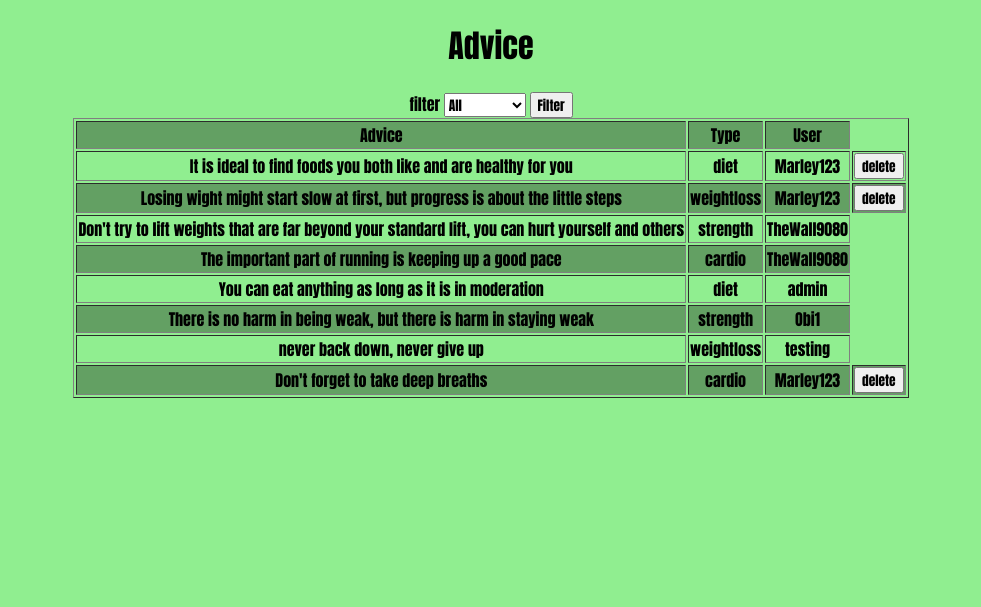
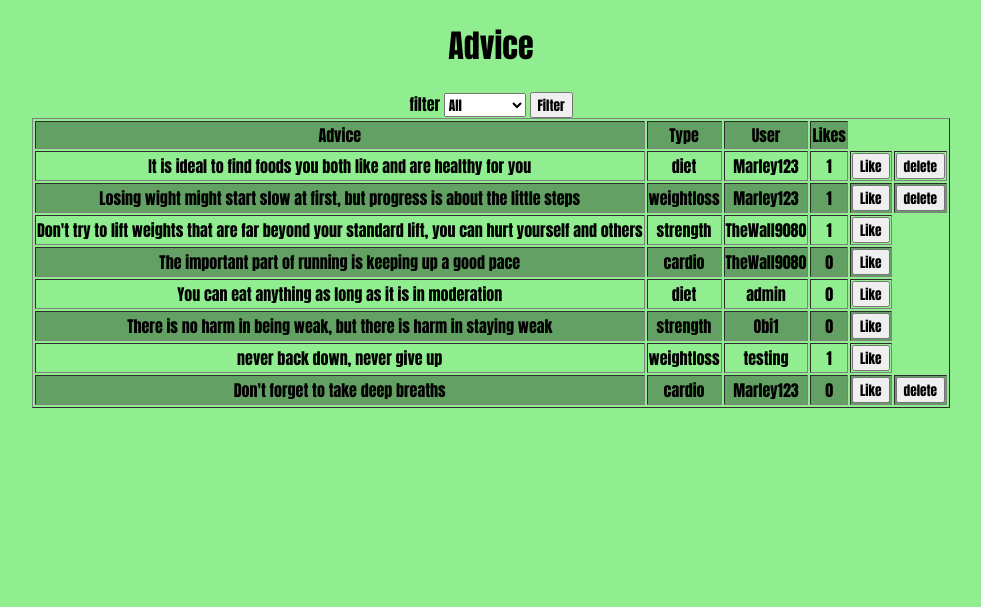
Before and after one commit to marleywall9080/ToKa_fitness_app, a Flask app: page /advice in a window 1280 px wide. Shown: the part 69-676 px from the top of the page, without its empty margins (149-1130 px from the left). Run offline with Flask 3, Linux system fonts and the light colour scheme; a user stored in the database is signed in; data comes from the database, SQL or seed files in the repository; both versions use the stored data as it was after the commit.

Commit message:
added a likes system to the advice page

```diff
--- a/app.py
+++ b/app.py
@@ -63,6 +63,8 @@ def login():
     if request.method == "POST": # gets the users username and password
         username = request.form.get("username")
         password = request.form.get("password")
+        global tier
+        tier = "standard"
 
         user = Users.query.filter_by(username=username).first() # checks if the username exists in the database
 
@@ -110,8 +112,12 @@ def advice():
     conn.row_factory = sqlite3.Row
     cursor.execute("SELECT * FROM advice") # selects all items from advice
     records = cursor.fetchall()  # puts all the items from advice into a list
+    cursor.execute(
+    "SELECT advice_id FROM likes WHERE user = ?",
+    (current_user.username,))
+    liked_advice_ids = {row[0] for row in cursor.fetchall()} # checks which posts the user has liked
     conn.close()
-    return render_template("advice.html", records=records, font_size=font_size, username=current_user.username, tier=tier) # renders the html page with the required data
+    return render_template("advice.html", records=records, font_size=font_size, username=current_user.username, tier=tier, liked_advice_ids=liked_advice_ids) # renders the html page with the required data
 
 # filter system
 @app.route("/filter", methods=["POST", "GET"])
@@ -129,6 +135,49 @@ def filter():
             records = cursor.fetchall()
             conn.close() # closes the database
             return render_template("advice.html", records=records, font_size=font_size, username=current_user.username, tier=tier) # renders the advice page with the new data from the table
+
+# likes system, coded with help from duck.ai
+@app.route("/likes", methods=["POST"])
+@login_required
+def likes():
+    advice_id = request.form.get("advice_id")
+    if not advice_id:
+        return "Missing advice_id", 400
+    user = current_user.username
+    conn = sqlite3.connect("advice.db")
+    try:
+        cursor = conn.cursor()
+        cursor.execute("SELECT 1 FROM likes WHERE user = ? AND advice_id = ?",
+            (user, advice_id),) # selects a piece of advice that the user has liked
+        already_liked = cursor.fetchone() is not None
+        if already_liked:
+            cursor.execute(
+                "DELETE FROM likes WHERE user = ? AND advice_id = ?",
+                (user, advice_id),) # deletes likes from lists
+        else:
+            cursor.execute(
+                "INSERT INTO likes (user, advice_id) VALUES (?, ?)",
+                (user, advice_id),) # adds likes to list
+
+        cursor.execute(
+            """
+            UPDATE advice
+            SET likes = (
+                SELECT COUNT(*)
+                FROM likes
+                WHERE likes.advice_id = advice.advice_id
+            )
+            WHERE advice_id = ?
+            """,
+            (advice_id,),
+        )
+        conn.commit()
+    finally:
+        conn.close()
+
+    return redirect(url_for("advice"))
+
+
 
 # posting advice page
 @app.route("/create_advice", methods=["GET", "POST"])
--- a/templates/advice.html
+++ b/templates/advice.html
@@ -18,12 +18,25 @@
         <th>Advice</th>
         <th>Type</th>
         <th>User</th>
+        <th>Likes</th>
     </tr>
     {% for record in records %}
     <tr>
         <td>{{ record[1] }}</td>
         <td>{{ record[2] }}</td>
         <td>{{ record[3] }}</td>
+        <td>{{ record[4] }}</td>
+        <td>
+        <form action="{{ url_for('likes') }}" method="POST">
+            <input type="hidden" name="advice_id" value="{{ record[0] }}">
+
+            {% if record[0] in liked_advice_ids %}
+                <button type="submit">Unlike</button>
+            {% else %}
+                <button type="submit">Like</button>
+            {% endif %}
+        </form>
+        </td>
         {% if record[3] == username or username == "admin" %} <!-- makes sure users or staff can only delete their own pieces of advice-->
         <td>
             <form action="/delete" method="POST"> <!-- makes the button go to the delete function-->
```
Also changed, not shown: advice.db.
